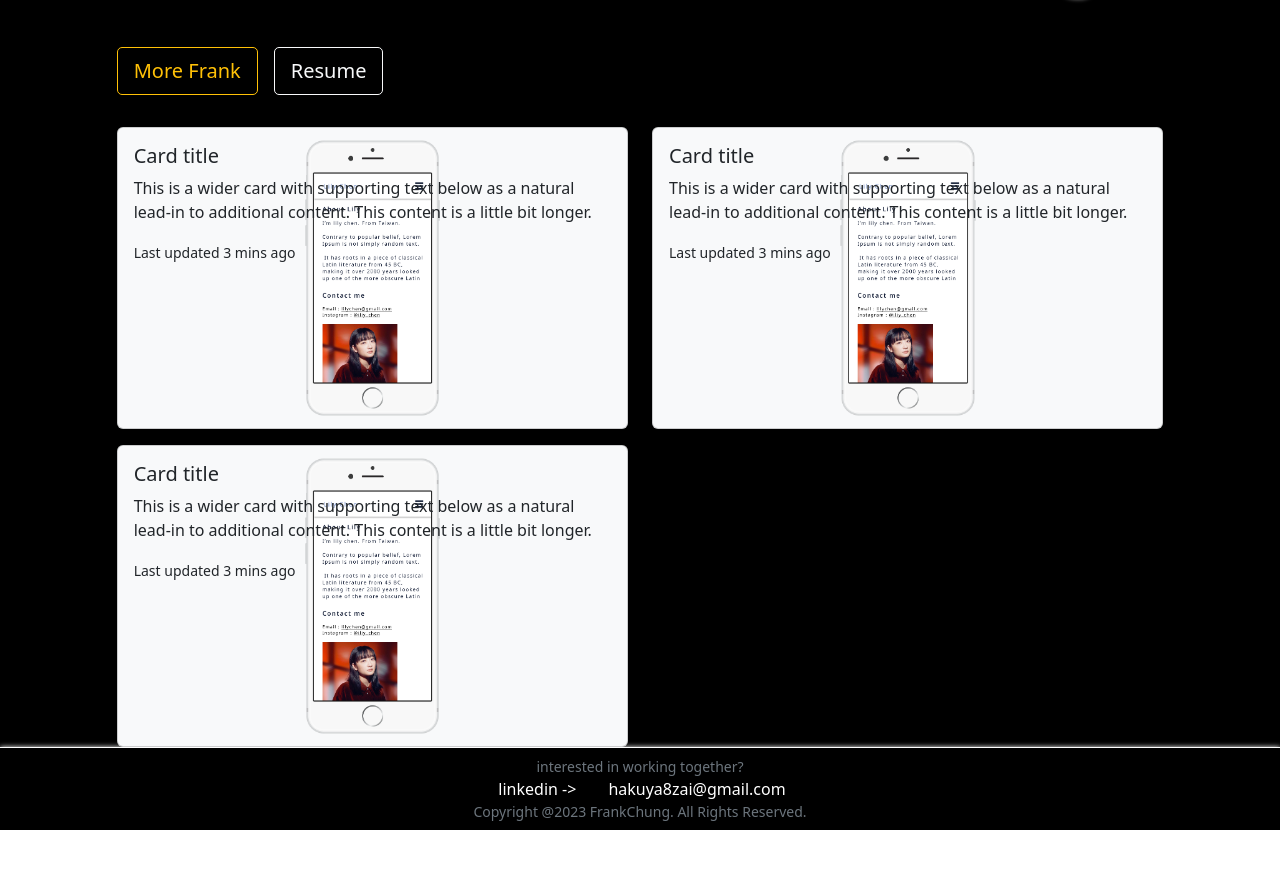
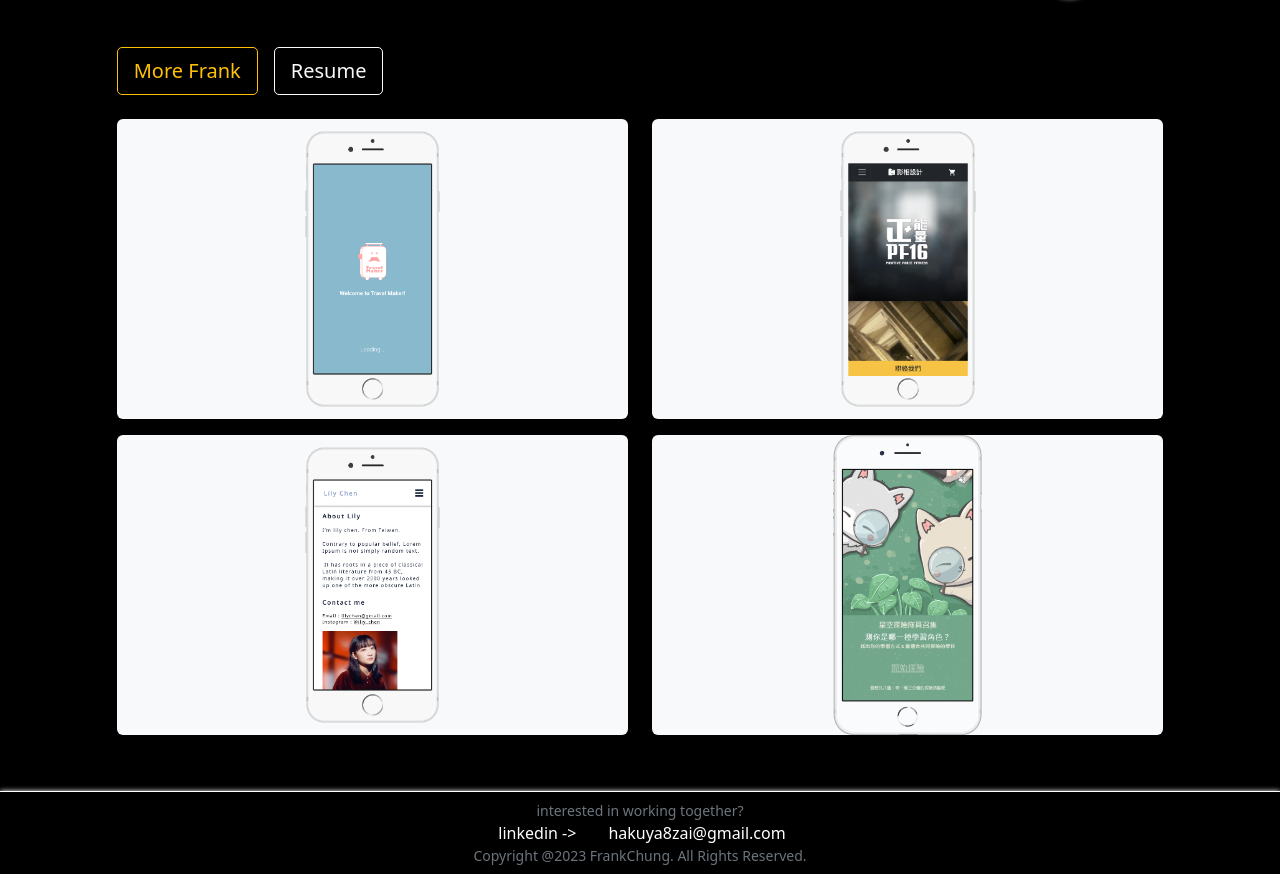
Before and after one commit to hakuya8zai/MyPortfolio, a Vue app: page / in a window 1280 px wide. Shown: the part 500-1374 px from the top of the page. Before the commit the page ends 1330 px from the top, so only its background shows below. Built offline with nearby package versions, Linux system fonts and the light colour scheme.

Commit message:
home done, link to do

```diff
--- a/src/components/Banner.vue
+++ b/src/components/Banner.vue
@@ -7,7 +7,7 @@
                 </div>
             </div>
             <div class="row">
-                <div class="offset-lg-1 col-auto">
+                <div class="ms-lg-5 col-auto">
                     <p class="banner-words blur">Hi, I'm Frank Chung.</p>
                 </div>
             </div>
@@ -22,7 +22,7 @@
                 </div>
             </div>
             <div class="row justify-content-lg-end">
-                <div class="col-auto">
+                <div class="col-auto me-2">
                     <p class="banner-words blur delete-decoration">Product Manager</p>
                 </div>
             </div>
--- a/src/components/MainProject.vue
+++ b/src/components/MainProject.vue
@@ -1,35 +1,46 @@
 <template>
     <div class="bg-black text-bg-black container-fluid">
-        <div class="project-group top-0 row g-0 justify-content-center">
+        <div class="project-group top-0 row g-0 justify-content-center pb-5">
             <div class="col-lg-10 col-md-8 col-12">
                 <div class="row row-cols-lg-2 row-cols-1 card-deck justify-content-center justify-content-lg-between">
-                    <div class="col pt-3">
-                        <div class="card bg-light">
-                            <img src="../assets/Lily_Mockup_Phone.png" class="card-img" alt="...">
+                    <div class="col pt-2 pb-2">
+                        <div class="card bg-light text-center">
+                            <img src="../assets/TravelMaker_Mockup_Phone.png" class="card-img" alt="...">
                             <div class="card-img-overlay">
-                                <h5 class="card-title">Card title</h5>
-                                <p class="card-text">This is a wider card with supporting text below as a natural lead-in to additional content. This content is a little bit longer.</p>
-                                <p class="card-text"><small>Last updated 3 mins ago</small></p>
+                                <h2 class="card-title">TravelMaker</h2>
+                                <h4 class="card-text">幫助旅行者快速找到替代方案的旅遊行程管理軟體</h4>
+                                <h6 class="card-text">Product Manager, UX Designer</h6>
                             </div>
                         </div>
                     </div>
-                    <div class="col pt-3">
-                        <div class="card bg-light">
-                            <img src="../assets/Lily_Mockup_Phone.png" class="card-img" alt="...">
+                    <div class="col pt-2 pb-2">
+                        <div class="card bg-light text-center">
+                            <img src="../assets/Inshone_Mockup_Phone.png" class="card-img" alt="...">
                             <div class="card-img-overlay">
-                                <h5 class="card-title">Card title</h5>
-                                <p class="card-text">This is a wider card with supporting text below as a natural lead-in to additional content. This content is a little bit longer.</p>
-                                <p class="card-text"><small>Last updated 3 mins ago</small></p>
+                                <h2 class="card-title">影相設計</h2>
+                                <h4 class="card-text">提供模組化影像製作方案的選購平台</h4>
+                                <h6 class="card-text">Product Designer, Frontend Developer</h6>
                             </div>
                         </div>
                     </div>
-                    <div class="col pt-3">
-                        <div class="card bg-light">
+
+                    <div class="col pt-2 pb-2">
+                        <div class="card bg-light text-center">
                             <img src="../assets/Lily_Mockup_Phone.png" class="card-img" alt="...">
                             <div class="card-img-overlay">
-                                <h5 class="card-title">Card title</h5>
-                                <p class="card-text">This is a wider card with supporting text below as a natural lead-in to additional content. This content is a little bit longer.</p>
-                                <p class="card-text"><small>Last updated 3 mins ago</small></p>
+                                <h2 class="card-title">Lily Chen Website</h2>
+                                <h4 class="card-text">攝影師 Lily Chen 的個人品牌網站</h4>
+                                <h6 class="card-text">Product Manager, UI/UX Designer</h6>
+                            </div>
+                        </div>
+                    </div>
+                    <div class="col pt-2 pb-2">
+                        <div class="card bg-light text-center">
+                            <img src="../assets/Junyi_Mockup_Phone.png" class="card-img" alt="...">
+                            <div class="card-img-overlay">
+                                <h2 class="card-title">學習風格測驗</h2>
+                                <h4 class="card-text">均一教育平台的心理測驗互動式網頁</h4>
+                                <h6 class="card-text">Product Designer, Frontend Developer</h6>
                             </div>
                         </div>
                     </div>
@@ -43,8 +54,40 @@
 <script></script>
 
 <style scoped>
+    .card{
+        border: none;
+    }
+    .card-text, .card-title{
+        color: black;
+        transform: translateY(50px);
+        transition: transform 0.4s ease-out;
+    }
     .card-img{
         max-height: 300px;
-        object-fit: contain
+        object-fit: contain;
     }
+    .card-img:hover{
+        cursor: pointer;
+    }
+    .card-img-overlay{
+        background-color: black;
+        opacity: 0;
+        padding-top: 15%;
+        transition: opacity 0.25s ease-out;
+
+    }
+    .card-img-overlay:hover{
+        opacity: 1;
+        cursor: pointer;
+    }
+
+    .card-img-overlay:hover .card-title{
+        color: white;
+        transform: translateY(0);
+    }
+    .card-img-overlay:hover .card-text{
+        color: gray;
+        transform: translateY(0);
+    }
+
 </style>
```
Also changed, not shown: src/assets/Inshone_Mockup_Phone.png (added).
